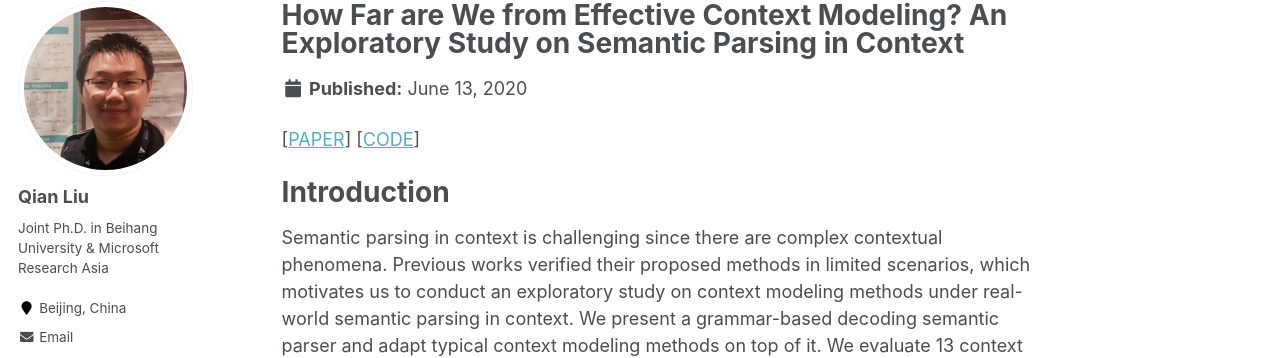
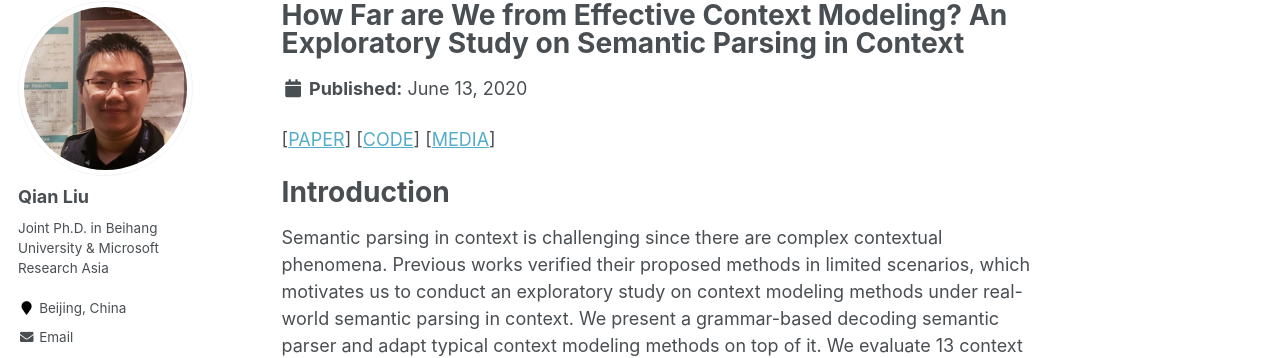
Before and after one commit to yhLeeee/yhLeeee.github.io, a Jekyll site: the page built from _publications/2020-06-13-howfar.md, in a window 1280 px wide and 1400 px high. Shown: the part 117-475 px from the top of the window. Built offline with Jekyll 4.4.1, drawn with Linux system fonts in a browser that asks for light colours; some of the changed text lies outside the part shown.

Commit message:
Update citation & media

```diff
--- a/_publications/2020-06-13-howfar.md
+++ b/_publications/2020-06-13-howfar.md
@@ -7,7 +7,7 @@ date: 2020-06-13
 venue:
 ---
 
-\[[PAPER](https://arxiv.org/pdf/1909.08905.pdf)\] \[[CODE](https://github.com/microsoft/ContextualSP)\]
+\[[PAPER](https://arxiv.org/pdf/1909.08905.pdf)\] \[[CODE](https://github.com/microsoft/ContextualSP)\] \[[MEDIA](https://mp.weixin.qq.com/s/HtE6ouXYRIzucgRXR2yBRg)\]
 
 Introduction
 ===
```
Also changed, not shown: other parts of _publications/2020-06-13-howfar.md (+1 -1 lines).
